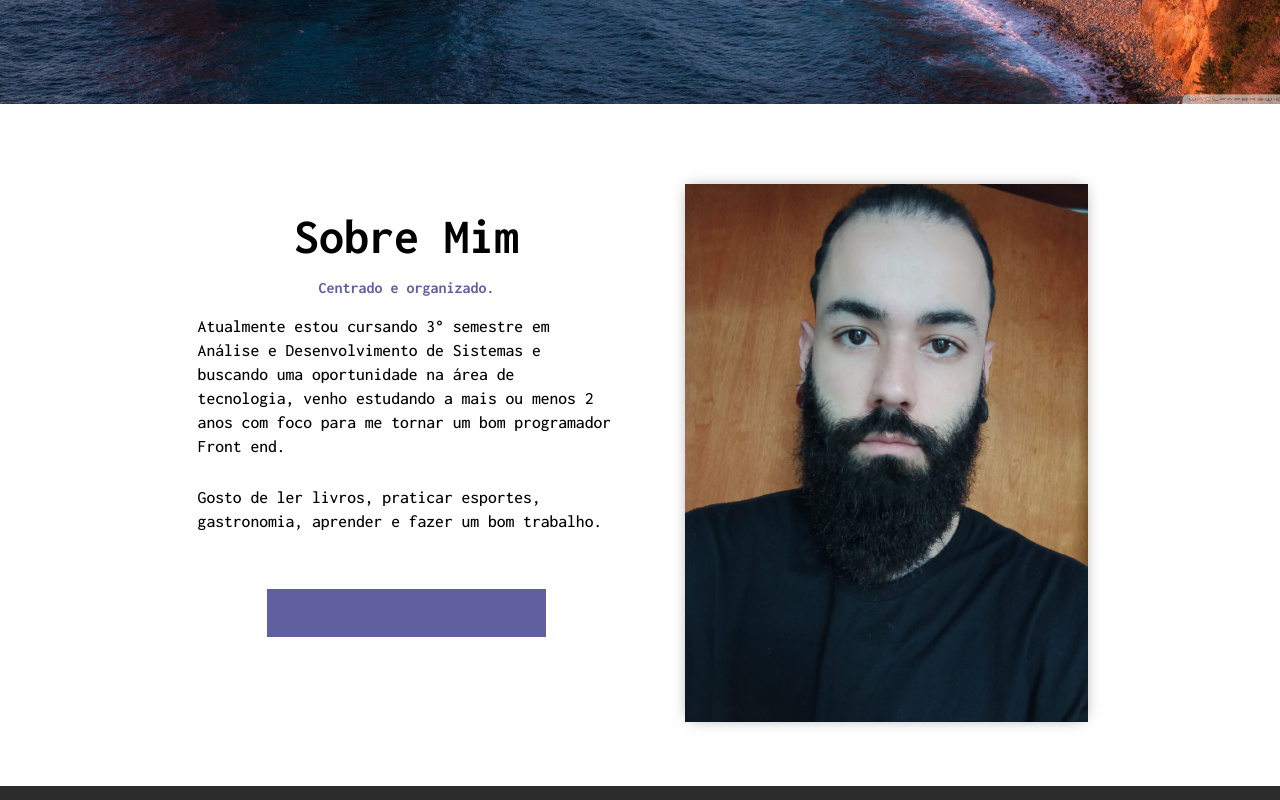
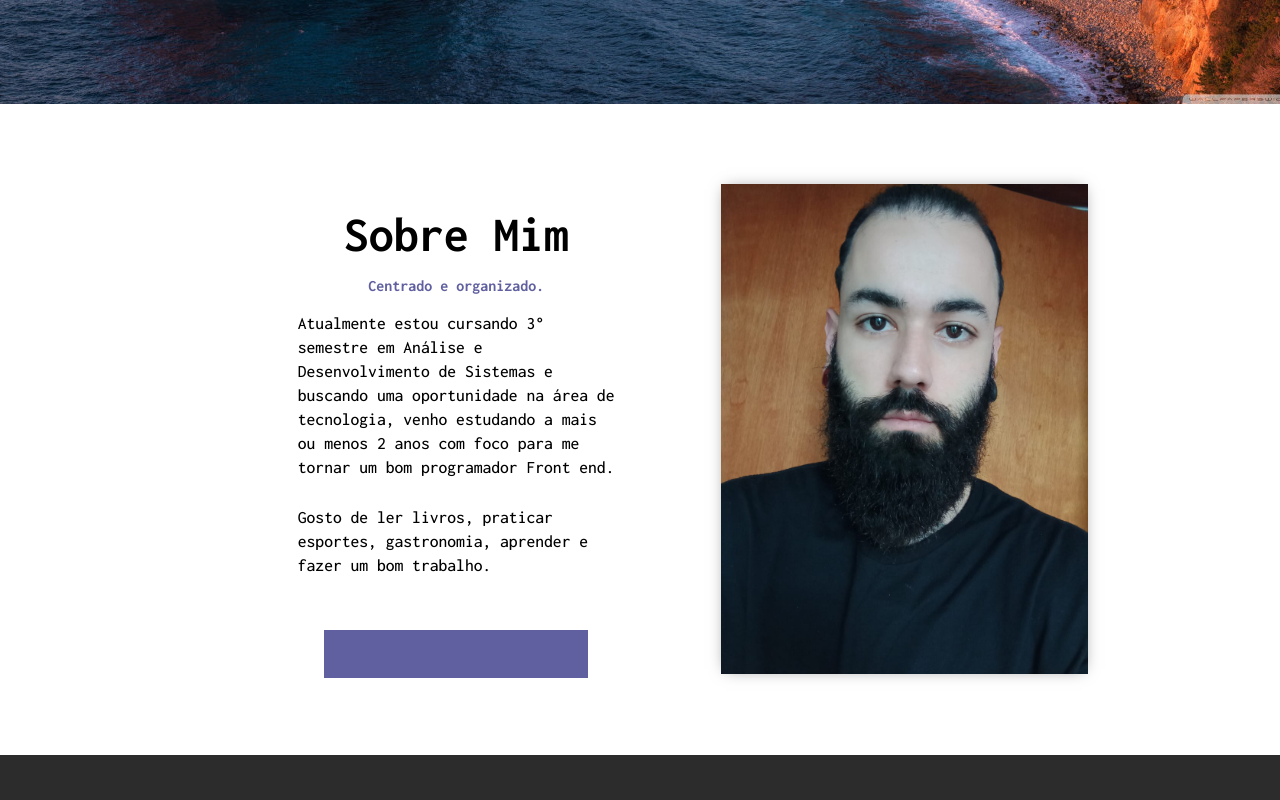
Before and after one commit to RodrigoMelloFernandes/Portfolio, a React (Create React App) app in the folder portfolio/: page / in a window 1280 px wide. Shown: the part 680-1480 px from the top of the page. Built offline with nearby package versions, Linux system fonts and the light colour scheme.

Commit message:
Refactor AboutMe in progress

```diff
--- a/portfolio/src/pages/AboutMe/AboutMe.module.scss
+++ b/portfolio/src/pages/AboutMe/AboutMe.module.scss
@@ -7,9 +7,9 @@
   //--------------------Desktop----------------------------->
   @include for-desktop-only {
     @include display-flexDirection(flex, row);
-    @include alignItems-justifyContent(flex-start, center);
+    @include alignItems-justifyContent(flex-start, space-around);
     @include width-height(100%, 0);
-    padding-left: 10%;
+    padding-left: 15%;
     padding-right: 15%;
   }
 
@@ -20,6 +20,7 @@
     @include for-desktop-only {
       @include display-flexDirection(flex, column);
       @include alignItems-justifyContent(center, center);
+      @include width-height(60%, 0);
     }
 
     &___firstTitleComponent{
@@ -40,6 +41,10 @@
 
     &___content{
       @extend .content;
+      //--------------------Desktop----------------------------->
+      @include for-desktop-only {
+        @include width-height(60%, 0);
+      }
     }
   }
 
@@ -48,7 +53,7 @@
     box-shadow: 0px 0px 15px -5px rgba(0, 0, 0, 0.5);
     //--------------------Desktop----------------------------->
     @include for-desktop-only {
-      @include width-height(42%, 0);
+      @include width-height(41%, 0);
     }
   }
 }
--- a/portfolio/src/scss/components/Subtitles/Subtitle.scss
+++ b/portfolio/src/scss/components/Subtitles/Subtitle.scss
@@ -6,8 +6,4 @@
   margin-bottom: $m5;
   line-height: 1.5rem;
   text-align: start;
-  //--------------------Desktop----------------------------->
-  @include for-desktop-only {
-    width: 75%;
-  }
 }
```
